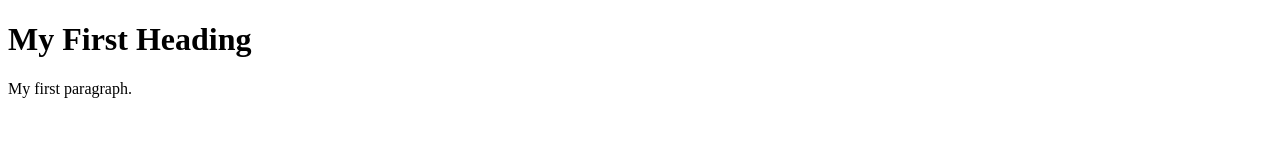
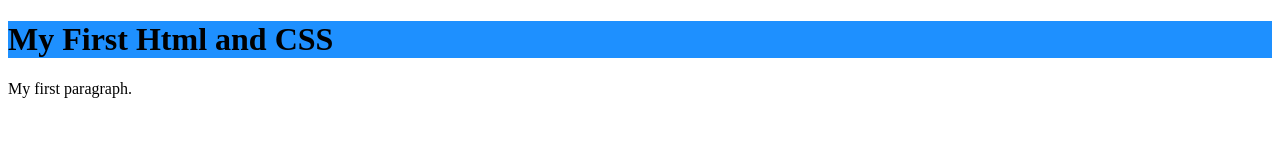
Before and after one commit to Rajireddi/Simple-Html-Page-, a plain HTML site: page index.html in a window 1280 px wide. Drawn offline with Linux system fonts and the light colour scheme.

Commit message:
updated changes

```diff
--- a/index.html
+++ b/index.html
@@ -4,9 +4,9 @@
     <title>Page Title</title>
   </head>
   <body>
-
-<h1>My First Heading</h1>
+    <div>
+      <h1 style="background-color: DodgerBlue">My First Html and CSS</h1>
       <p>My first paragraph.</p>
-
+    </div>
   </body>
 </html>
```
Lines whose indentation alone changed are shown as unchanged.
